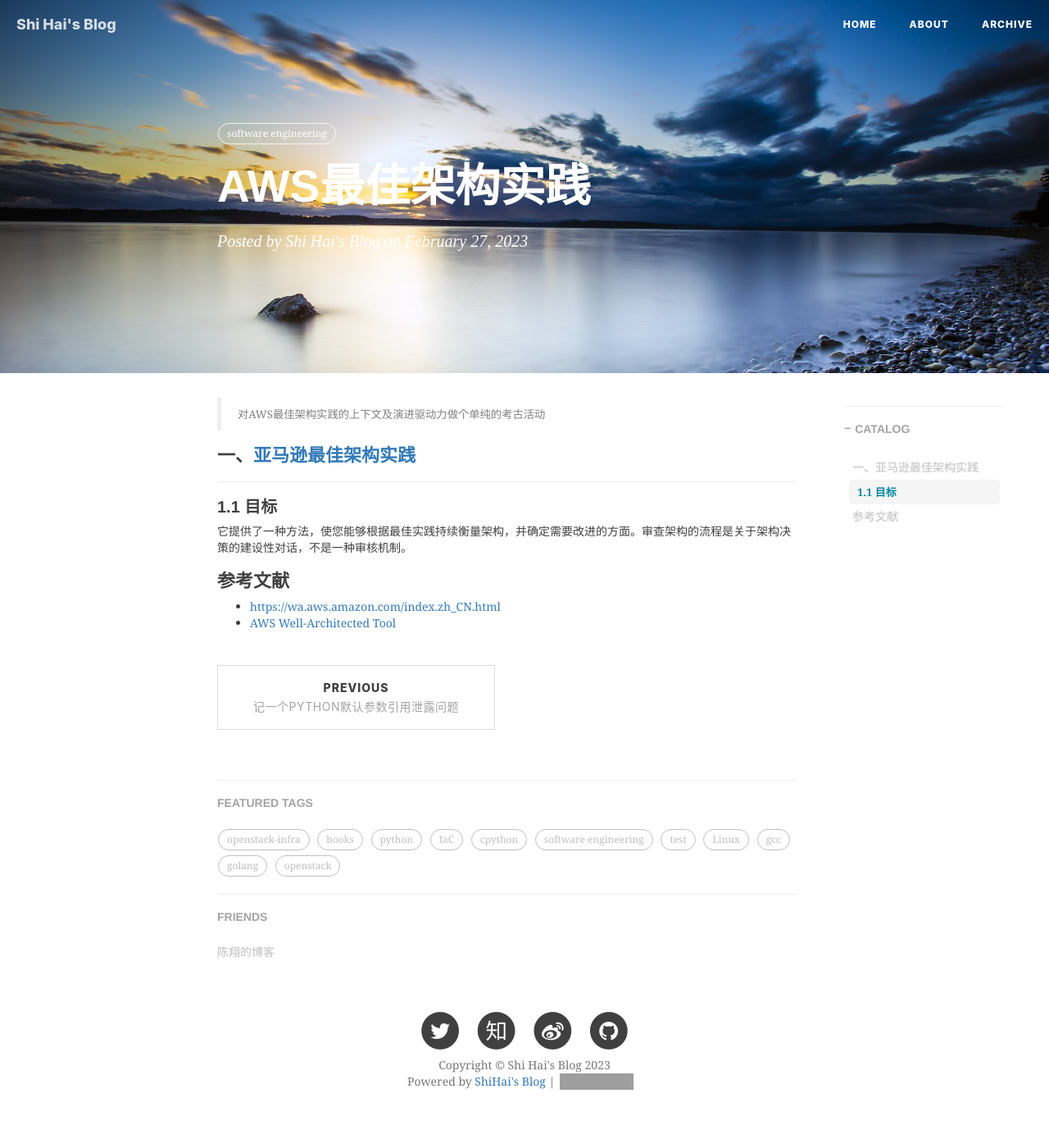
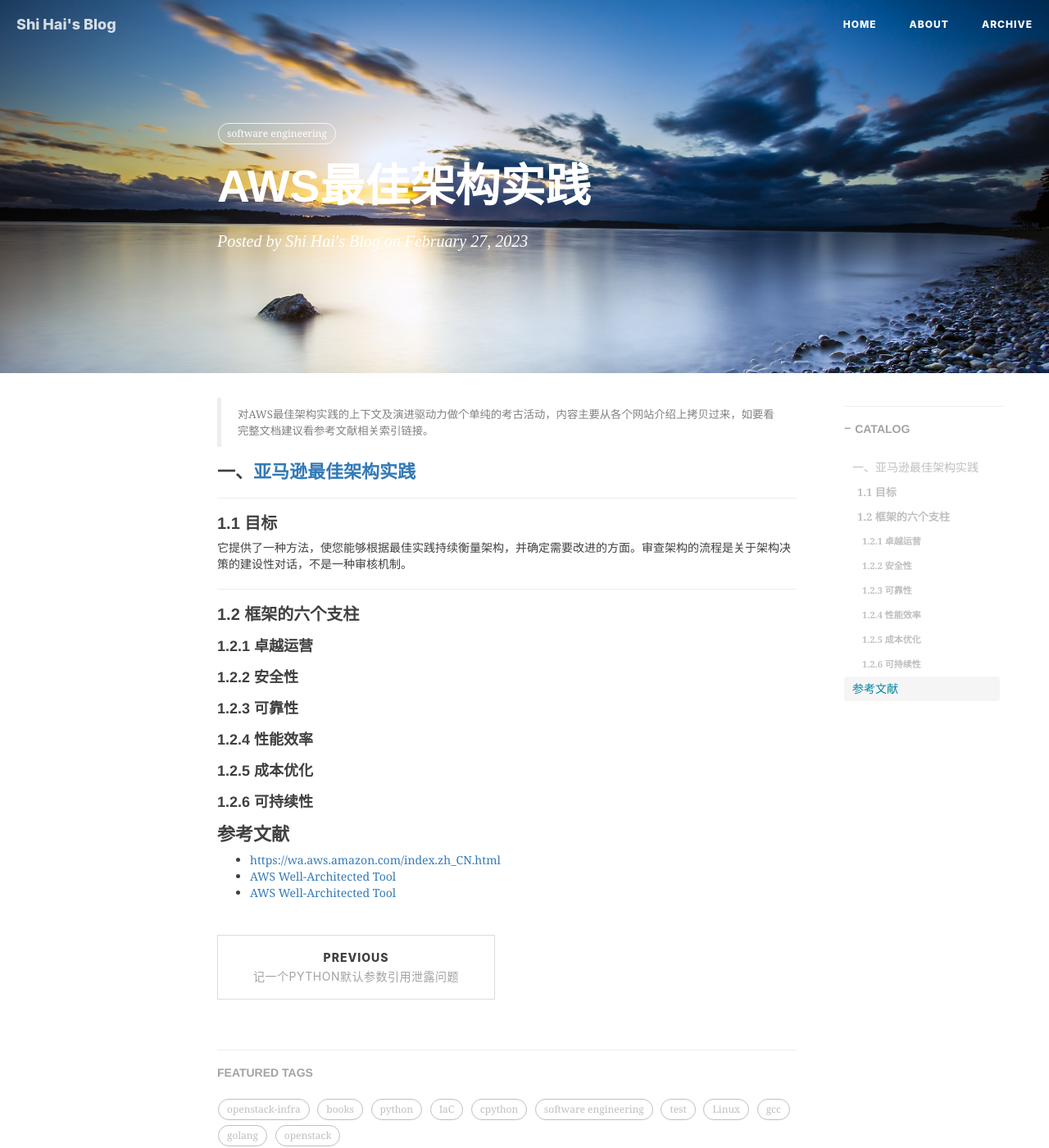
Before and after one commit to shihai1991/shihai1991.github.io, a Jekyll site: the page built from _posts/2023-02-27-AWS卓越架构原则.md, in a window 1280 px wide and 1400 px high. Shown: the whole window at 82% size. Built offline with Jekyll 4.4.1, drawn with Linux system fonts in a browser that asks for light colours; nearby versions of some CDN libraries; comment, search, counter and statistics services are not loaded; grey boxes are pictures that could not be loaded.

Commit message:
Update 2023-02-27-AWS卓越架构原则.md

```diff
--- a/_posts/2023-02-27-AWS卓越架构原则.md
+++ b/_posts/2023-02-27-AWS卓越架构原则.md
@@ -8,13 +8,22 @@
   - software engineering
 time: '2023.02.27 11:33:00'
 ---
-> 对AWS最佳架构实践的上下文及演进驱动力做个单纯的考古活动
+> 对AWS最佳架构实践的上下文及演进驱动力做个单纯的考古活动，内容主要从各个网站介绍上拷贝过来，如要看完整文档建议看参考文献相关索引链接。
 
 # 一、[亚马逊最佳架构实践](https://docs.aws.amazon.com/pdfs/wellarchitected/latest/userguide/wellarchitected-ug.pdf)
 
 ## 1.1 目标
 它提供了一种方法，使您能够根据最佳实践持续衡量架构，并确定需要改进的方面。审查架构的流程是关于架构决策的建设性对话，不是一种审核机制。
 
+## 1.2 框架的六个支柱
+### 1.2.1 卓越运营
+### 1.2.2 安全性
+### 1.2.3 可靠性
+### 1.2.4 性能效率
+### 1.2.5 成本优化
+### 1.2.6 可持续性
+
 # 参考文献
 - [https://wa.aws.amazon.com/index.zh_CN.html](https://wa.aws.amazon.com/index.zh_CN.html)
 - [AWS Well-Architected Tool](https://docs.aws.amazon.com/pdfs/wellarchitected/latest/userguide/wellarchitected-ug.pdf)
+- [AWS Well-Architected Tool](https://aws.amazon.com/cn/well-architected-tool/?ref=wellarchitected-ws)
```
